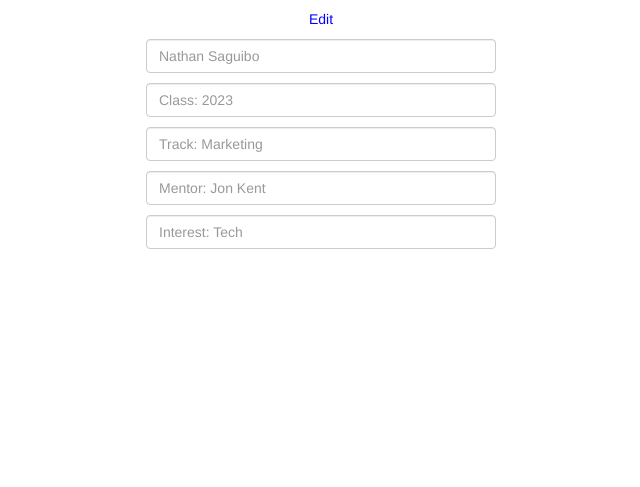
After one commit to statuser/BYUMBACSDashboard, a Flask app: page /profileEdit in a window 1280 px wide. The commit adds this page. Shown: the part 313-800 px from the top of the page, without its empty margins (319-959 px from the left). Run offline with Flask 2, Linux system fonts and the light colour scheme; some libraries are stand-ins or nearby versions.

Commit message:
Student View for the Carerr Services App

```diff
--- a/app/routes.py
+++ b/app/routes.py
@@ -39,3 +39,11 @@ def create_student():
         db.session.commit()
         return redirect(url_for('index'))
     return render_template('newStudent.jinja', title='New Student', form=form)
+
+@app.route('/teamAna')
+def teamAna():
+    return render_template("teamAna.jinja", title="Main")
+
+@app.route('/profileEdit')
+def profileEdit():
+    return render_template("profileEdit.jinja", title="Main")
--- a/app/templates/base.jinja
+++ b/app/templates/base.jinja
@@ -12,11 +12,30 @@
 
   <link rel="stylesheet" href="{{ url_for('static', filename='student.css') }}">
   <!-- Place favicon.ico in the root directory -->
+
+<style>
+div.a {
+  text-align: center;
+}
+
+div.b {
+  text-align: left;
+}
+
+div.c {
+  text-align: right;
+}
+
+div.d {
+  text-align: justify;
+}
+</style>
+
 </head>
 
 <body>
 
-    <h1>Navblock Here</h1>
+
 
     {% block content %}
 
--- /dev/null
+++ b/app/templates/profileEdit.jinja
@@ -0,0 +1,86 @@
+<link href="https://cdn.jsdelivr.net/npm/bootstrap@5.1.3/dist/css/bootstrap.min.css" rel="stylesheet" integrity="sha384-1BmE4kWBq78iYhFldvKuhfTAU6auU8tT94WrHftjDbrCEXSU1oBoqyl2QvZ6jIW3" crossorigin="anonymous">
+<meta name="viewport" content="width=device-width, initial-scale=1.0">
+<link rel="stylesheet" href="https://cdnjs.cloudflare.com/ajax/libs/font-awesome/4.7.0/css/font-awesome.min.css">
+<link rel="stylesheet" href="https://maxcdn.bootstrapcdn.com/bootstrap/3.4.1/css/bootstrap.min.css">
+<script src="https://ajax.googleapis.com/ajax/libs/jquery/3.5.1/jquery.min.js"></script>
+<script src="https://maxcdn.bootstrapcdn.com/bootstrap/3.4.1/js/bootstrap.min.js"></script>
+
+
+{% extends "base.jinja" %}
+
+{% block content %}
+    <nav class="navbar navbar-light bg-light">
+        <div class="container-fluid">
+            <a class="navbar-brand" href="teamAna">Home</a>
+            <form class="d-flex">
+                <input class="form-control me-2" type="search" placeholder="Search" aria-label="Search">
+                <button class="btn btn-outline-success" type="submit">Search</button>
+            </form>
+        </div>
+    </nav>
+
+    <div class="container">
+        <!-- Modal -->
+        <div class="modal fade" id="myModal" role="dialog">
+            <div class="modal-dialog">
+
+                <!-- Modal content-->
+                <div class="modal-content">
+                    <div class="modal-body">
+                        <div class="mb-3">
+                            <input class="form-control" type="file" id="formFile">
+                        </div>
+                    </div>
+                    <div class="modal-footer">
+                        <button type="button" class="btn btn-default" data-dismiss="modal">Done</button>
+                    </div>
+                </div>
+
+            </div>
+        </div>
+
+    </div>
+
+    <div class="container">
+        <div class="row">
+            <div class="col order-first"> </div>
+
+            <div class="col-sm-4">
+                <p style ="display: flex; justify-content: space-between">
+                    <a href="teamAna" style="color: Red" style="text-align:left">Cancel</a>
+                    <a href="teamAna" style="color: black" style="text-align:right">Done</a>
+                </p>
+
+               <p style="text-align: center">
+                    <a data-toggle="modal" href="#myModal">
+                        <img src="https://slc.byu.edu/sites/saltlakecenter.ce.byu.edu/files/current_students.png" class="img-circle" alt="Student"
+                        style="width:200px; height:200px;">
+                    </a>
+               </p>
+
+               <p style="text-align:center"><a href="profileEdit" style="color: Blue">Edit</a></p>
+
+                <div class="mb-3">
+                    <input class="form-control" type="text" placeholder="Nathan Saguibo">
+                </div>
+                <div class="mb-3">
+                    <input class="form-control" type="text" placeholder="Class: 2023">
+                </div>
+                <div class="mb-3">
+                    <input class="form-control" type="text" placeholder="Track: Marketing">
+                </div>
+                <div class="mb-3">
+                    <input class="form-control" type="text" placeholder="Mentor: Jon Kent">
+                </div>
+                <div class="mb-3">
+                    <input class="form-control" type="text" placeholder="Interest: Tech">
+                </div>
+
+            </div>
+
+            <div class="col order-last"> </div>
+        </div>
+
+    </div>
+
+{% endblock content %}
```
Also changed, not shown: app/templates/teamAna.jinja (added, +256 -0 lines), requirements.txt (+9 -1 lines), app/images/comp1.PNG (added).
